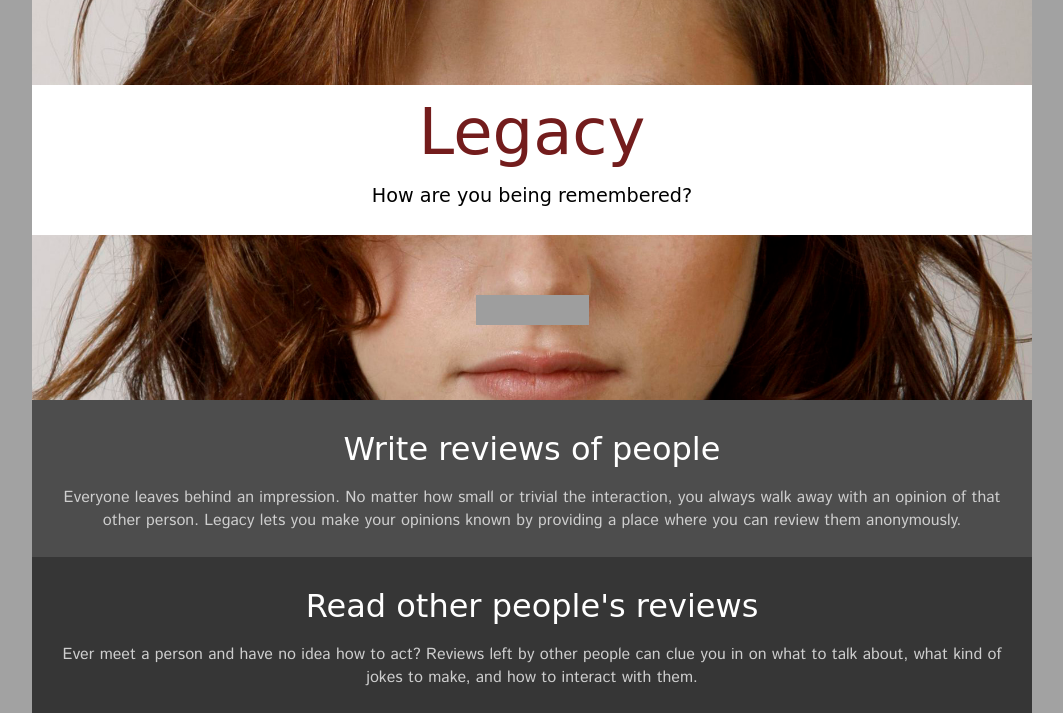
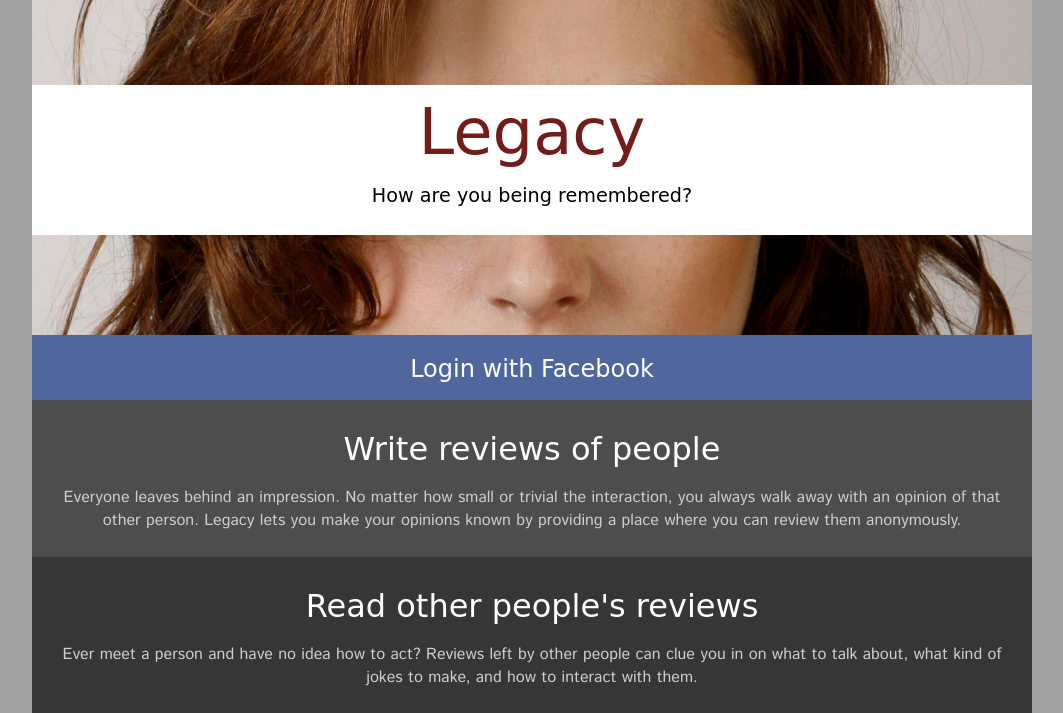
Before and after one commit to fizzy123/legacy, a Django app: template templates/legacy/index.html in a window 1280 px wide. Shown: the top 713 px of the page, without its empty margins (123-1186 px from the left). Run offline with Django 3.2, Linux system fonts and the light colour scheme; the template is opened without the code that fills it, so the values that code supplies are empty; some libraries are stand-ins or nearby versions; some web fonts are replaced; grey boxes are pictures that could not be loaded.

Commit message:
Changed cover so it would be more clear that you were logged in

```diff
--- a/static/legacy/basic.css
+++ b/static/legacy/basic.css
@@ -103,11 +103,13 @@ margin-top: 15px;
 
 #login-button {
 cursor: pointer;
-background-image: url('/static/fb_login_button.jpg');
-background-size: 113px 30px;
-width: 113px;
-height: 30px;
-margin-top: 60px;
+cursor: pointer;
+width: 100%;
+margin-top: 100px;
+color: white;
+padding: 20px 0px;
+font-size: 150%;
+background-color:#50679d;
 }
 
 .cover-desc {
--- a/templates/legacy/index.html
+++ b/templates/legacy/index.html
@@ -10,10 +10,17 @@ redirect = true;
 {% block fb_logged_out_js %}
 $("#login-button").click(function() {
             FB.login(function(response) {
-                $('#header').animate({
-                    height: '55px'
-                }, 500);
-                $("html, body").animate({ scrollTop: 0 }, 1000);
+                if (response.authResponse){
+                    $('#header').animate({
+                        height: '55px'
+                    }, 500);
+                    $("html, body").animate({ scrollTop: 0 }, 1000);
+                    $('#login-button').fadeOut(500, function() {
+                        $(this).css('background-color','#2E3F66');
+                        $(this).css('font-size', '140%');
+                        $(this).text("Thanks for logging in! Why don't you start searching for people?").fadeIn(500);
+                    });
+                }
             }, {scope:'friends_location'})
         });
 {% endblock %}
@@ -30,7 +37,7 @@ $("#login-button").click(function() {
                     How are you being remembered?
                 </div>
             </div>
-            <div id="login-button"></div>
+            <div id="login-button">Login with Facebook</div>
         </div>
 
         <div class="cover-desc">
```
